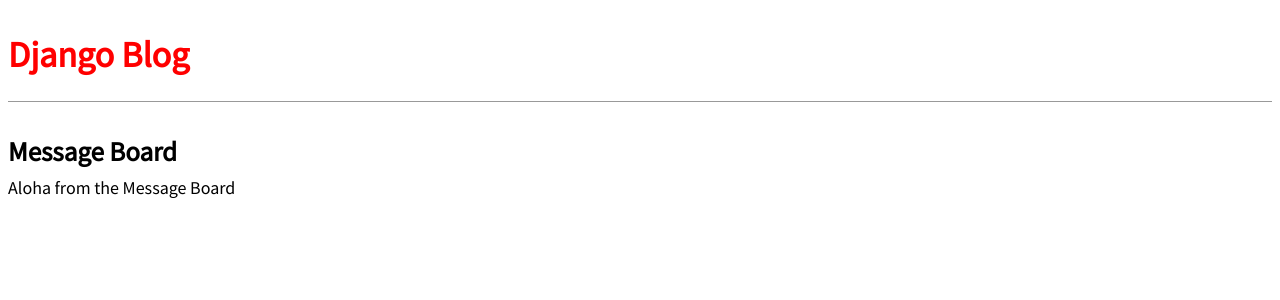
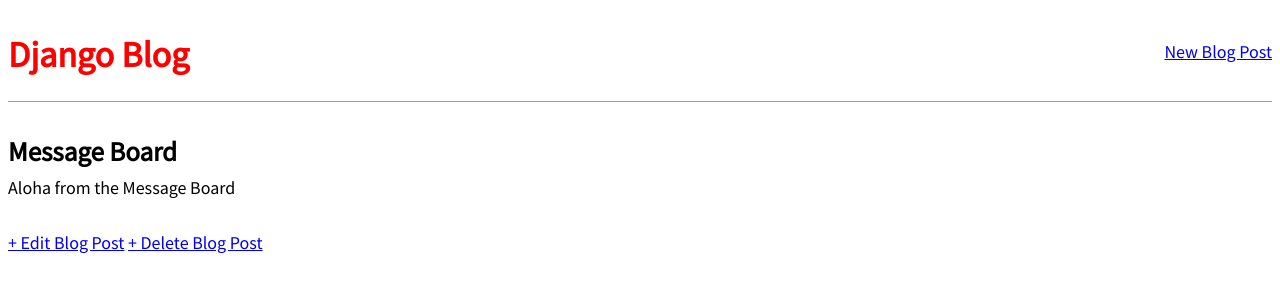
Before and after one commit to tanley5/blog-app, a Django app: page /post/1/ in a window 1280 px wide. Shown: the top 300 px of the page. Run offline with Django 3.2, Linux system fonts and the light colour scheme; data comes from the database, SQL or seed files in the repository; both versions use the stored data as it was after the commit.

Commit message:
Added CRUD functionality

```diff
--- a/blog/models.py
+++ b/blog/models.py
@@ -1,4 +1,5 @@
 from django.db import models
+from django.urls import reverse
 
 class Post(models.Model):
     title = models.CharField(max_length=200)
@@ -8,5 +9,8 @@
     )
     body = models.TextField()
 
+    def get_absolute_url(self):
+        return reverse("post_detail", args=[str(self.id)])
+
     def __str__(self):
         return self.title
--- a/blog/urls.py
+++ b/blog/urls.py
@@ -1,7 +1,16 @@
 from django.urls import path
-from .views import BlogListView, BlogDetailView
+from .views import (
+    BlogListView,
+    BlogDetailView,
+    BlogCreateView,
+    BlogUpdateView,
+    BlogDeleteView,
+    )
 
 urlpatterns = [
     path('',BlogListView.as_view(),name='home'),
     path('post/<int:pk>/',BlogDetailView.as_view(),name="post_detail"),
+    path('post/new/',BlogCreateView.as_view(),name="post_new"),
+    path('post/<int:pk>/edit/',BlogUpdateView.as_view(),name='post_edit'),
+    path('post/<int:pk>/delete/',BlogDeleteView.as_view(),name="post_delete"),
 ]
--- a/blog/views.py
+++ b/blog/views.py
@@ -1,5 +1,7 @@
 from django.shortcuts import render
 from django.views.generic import ListView, DetailView
+from django.views.generic.edit import CreateView, UpdateView, DeleteView
+from django.urls import reverse_lazy
 
 from .models import Post
 
@@ -10,3 +12,18 @@
 class BlogDetailView(DetailView):
     model = Post
     template_name="post_detail.html"
+
+class BlogCreateView(CreateView):
+    model = Post
+    template_name = 'post_new.html'
+    fields=['title','author','body']
+
+class BlogUpdateView(UpdateView):
+    model = Post
+    template_name = 'post_edit.html'
+    fields=['title','body']
+
+class BlogDeleteView(DeleteView):
+    model=Post
+    template_name = 'post_delete.html'
+    success_url = reverse_lazy('home')
--- a/templates/base.html
+++ b/templates/base.html
@@ -13,7 +13,12 @@
 
 <body>
     <header>
-        <h1><a href="{% url 'home' %}">Django Blog</a></h1>
+        <div class="nav-left">
+            <h1><a href="{% url 'home' %}">Django Blog</a></h1>
+        </div>
+        <div class="nav-right">
+            <a href="{% url 'post_new' %}">New Blog Post</a>
+        </div>
     </header>
     <div>
         {% block content %}
--- a/templates/post_detail.html
+++ b/templates/post_detail.html
@@ -5,4 +5,6 @@
         <h2>{{post.title}}</h2>
         <p>{{post.body}}</p>
     </div>
+    <a href="{% url 'post_edit' post.pk %}">+ Edit Blog Post</a>
+    <a href="{% url 'post_delete' post.pk %}">+ Delete Blog Post</a>
 {% endblock content %}
```
Also changed, not shown: blog/tests.py (+22 -0 lines), templates/post_delete.html (added, +10 -0 lines), templates/post_edit.html (added, +10 -0 lines), templates/post_new.html (added, +10 -0 lines), db.sqlite3.
